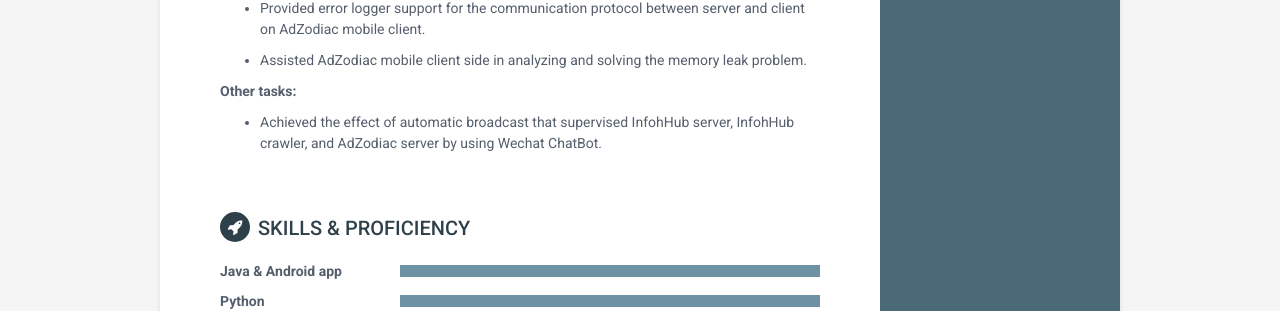
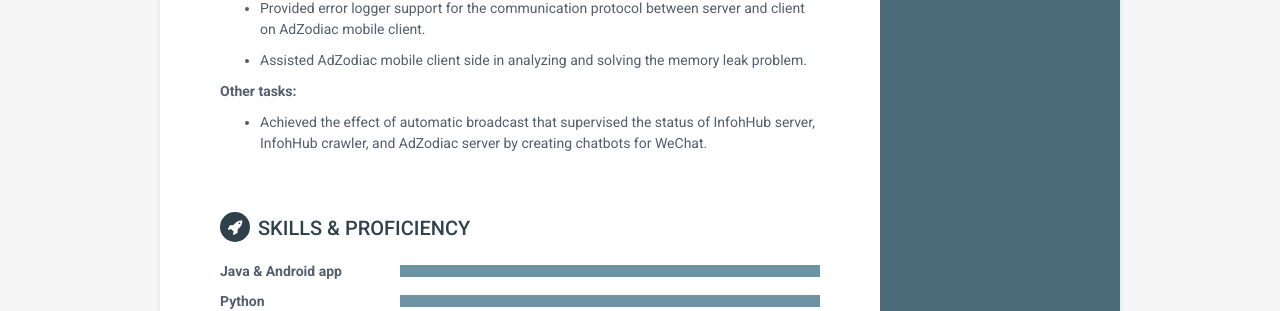
Before and after one commit to carson0321/cv, a Jekyll site: the page built from index.html, in a window 1280 px wide and 900 px high, scrolled down 2411 px. Shown: the part 219-530 px from the top of the window. Built offline with Jekyll 4.4.1, drawn with Linux system fonts in a browser that asks for light colours.

Commit message:
update experience v2

```diff
--- a/_includes/experience.html
+++ b/_includes/experience.html
@@ -12,7 +12,7 @@
             Java/Javascript/Lua/Python
             </div>
         </div><!--//meta-->
-        <img class="company-img" src="{{site.baseurl}}/assets/images/droi.png" alt="profile picture" />
+        <img class="company-img" src="{{site.baseurl}}/assets/images/droi.jpg" alt="profile picture" />
         <div class="details">
             <p><b>InfoHub Project:</b> Designed an Android application that represented a real-time data concept within data industry about news, movies, restaurants and tours.</p>
         </div><!--//details-->
@@ -40,7 +40,7 @@
             <p><b>Other tasks:</b></p>
         </div><!--//details-->
         <ul type="disc">
-            <li><p>Achieved the effect of automatic broadcast that supervised InfohHub server, InfohHub crawler, and AdZodiac server by using Wechat ChatBot.</p></li>
+            <li><p>Achieved the effect of automatic broadcast that supervised the status of InfohHub server, InfohHub crawler, and AdZodiac server by creating chatbots for WeChat.</p></li>
         </ul>
     </div><!--//item-->
 
```
Also changed, not shown: assets/images/droi.jpg (added), assets/images/droi.png (deleted).
